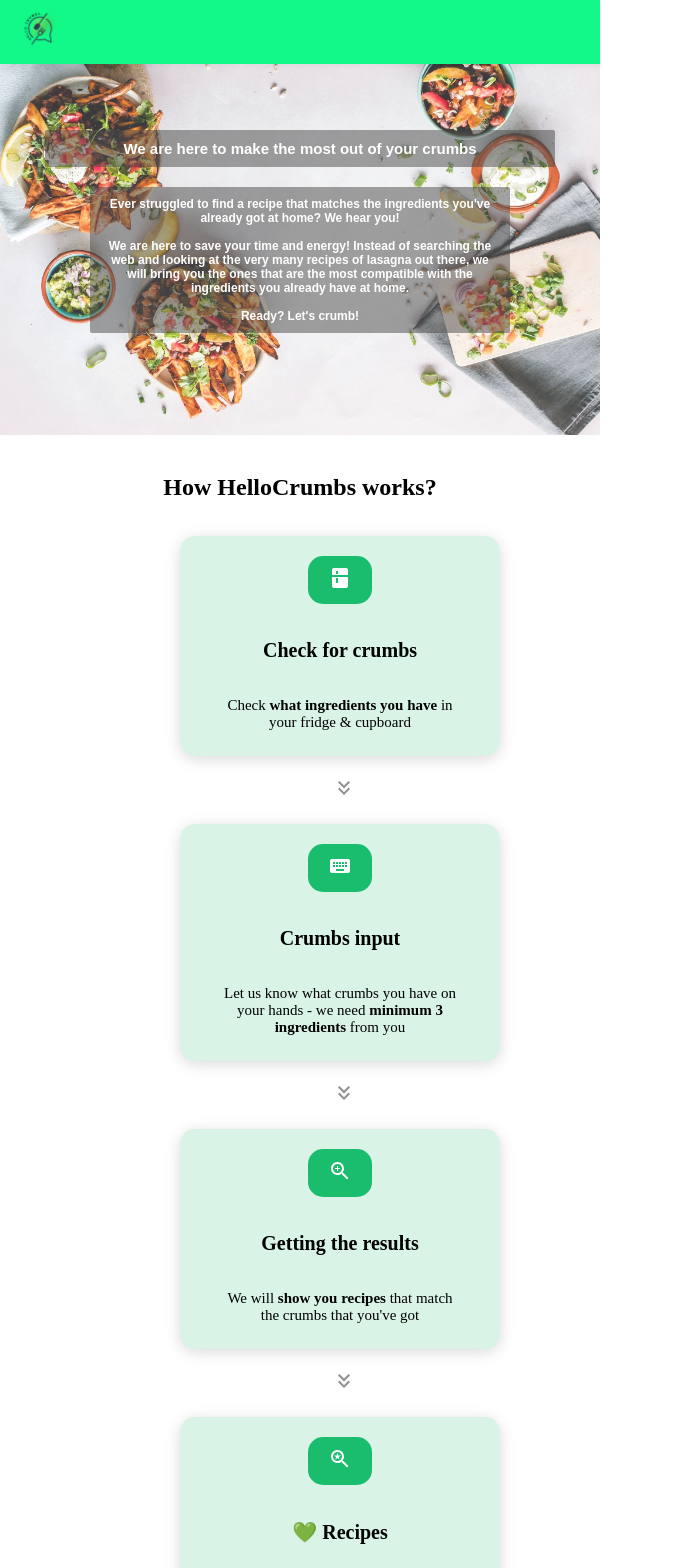
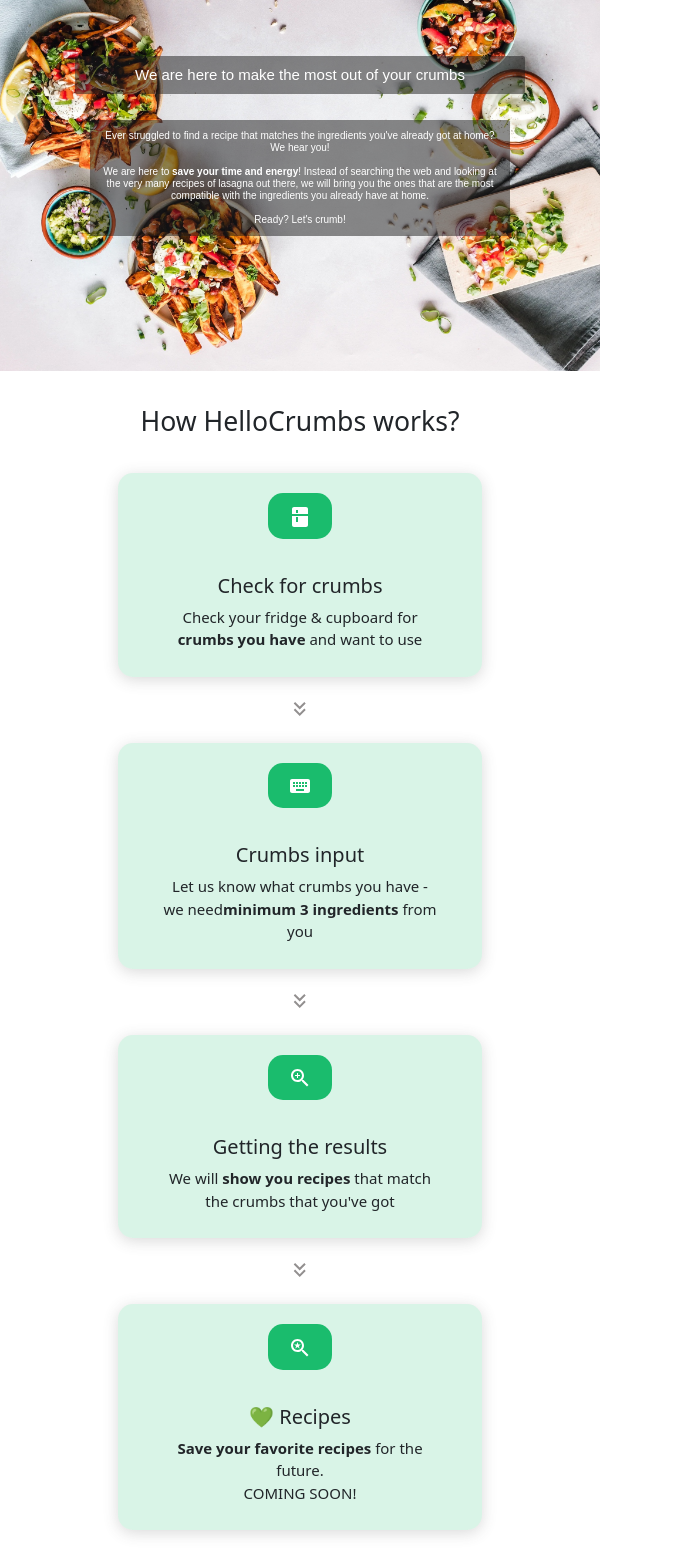
Before and after one commit to koolleeo/Hello-Crumbs-Project, a React (Create React App) app: page / in a window 600 px wide. Shown: the top 1568 px of the page, 680 px wide, since content can reach past the window. Built offline with nearby package versions, Linux system fonts and the light colour scheme.

Commit message:
styling - logo, homepage

```diff
--- a/src/App.js
+++ b/src/App.js
@@ -12,7 +12,7 @@
 
 import React from "react";
 import { BrowserRouter as Router, Route, Routes } from "react-router-dom";
-// import "../node_modules/bootstrap/dist/css/bootstrap.min.css";
+import "../node_modules/bootstrap/dist/css/bootstrap.min.css";
 
 import NavigationBar from "./components/NavigationBar";
 import Footer from "./components/Footer";
--- a/src/components/NavigationBar.js
+++ b/src/components/NavigationBar.js
@@ -21,6 +21,9 @@
     <div className="navigationbar" id={expandNavigationBar ? "open" : "close"}>
       {/* Button used for expanding the navbar on a smaller screen */}
       <div className="toggleButton">
+        <div>
+          <img className="logo-mobile" src={Logo} onClick={() => navigate("/")} />
+        </div>
         {/* Function inside the button to set expand state when the button is clicked  */}
         <button
           onClick={() => {
@@ -33,7 +36,7 @@
       </div>
       <div className="header">
         <div>
-          <img className="logo" src={Logo} onClick={() => navigate("/")} />
+          <img className="logo-wide" src={Logo} onClick={() => navigate("/")} />
         </div>
         <div className="links">
           <Link to="/">Home</Link>
--- a/src/components/StepsSection.js
+++ b/src/components/StepsSection.js
@@ -22,7 +22,8 @@
           <h3>Check for crumbs</h3>
 
           <p>
-            Check <b>what ingredients you have</b> in your fridge & cupboard
+            Check your fridge & cupboard for <b>crumbs you have</b> and want to
+            use
           </p>
         </div>
         <div className="arrow-icon">
@@ -35,7 +36,7 @@
           <h3>Crumbs input</h3>
 
           <p>
-            Let us know what crumbs you have on your hands - we need{" "}
+            Let us know what crumbs you have - we need
             <b>minimum 3 ingredients </b>from you
           </p>
         </div>
@@ -63,7 +64,8 @@
           <h3>💚 Recipes</h3>
 
           <p>
-            <b>Save your favorite recipes </b> for the future
+            <b>Save your favorite recipes </b> for the future. <br></br>COMING
+            SOON!
           </p>
         </div>
       </div>
--- a/src/styles/Footer.css
+++ b/src/styles/Footer.css
@@ -8,7 +8,7 @@
   align-items: center;
   flex-direction: column;
   padding-top: 10px;
-  margin-top: 50px;
+  margin-top: 30px;
   left: 0;
   bottom: 0;
 }
--- a/src/styles/Hero.css
+++ b/src/styles/Hero.css
@@ -30,8 +30,8 @@
   height: fit-content;
   background-color: rgb(27, 27, 27, 0.4);
   border-radius: 2px;
-  padding: 10px 30px;
-  font-size: 30px;
+  padding: 10px 20px;
+  font-size: 35px;
 }
 
 h4 {
@@ -40,9 +40,18 @@
   color: white;
   background-color: rgb(27, 27, 27, 0.4);
   border-radius: 2px;
-  margin-top: 40px;
-  padding: 10px 30px;
-  font-size: 20px;
+  margin-top: 35px;
+  padding: 10px 20px;
+  font-size: 25px;
+}
+
+@media only screen and (max-width: 1200px) {
+  h4 {
+    width: 65%;
+    margin-top: 10px;
+    font-size: 20px;
+    background-color: rgb(27, 27, 27, 0.5);
+  }
 }
 
 @media only screen and (max-width: 900px) {
@@ -53,7 +62,7 @@
   }
 
   h4 {
-    width: 50%;
+    width: 65%;
     font-size: 15px;
     background-color: rgb(27, 27, 27, 0.5);
   }
@@ -63,14 +72,13 @@
   h1 {
     width: 75%;
     font-size: 15px;
-    background-color: rgb(27, 27, 27, 0.5);
+    padding: 10px 10px;
   }
 
   h4 {
-    width: 65%;
-    padding: 10px 15px;
-    font-size: 12px;
+    width: 70%;
+    padding: 10px 10px;
+    font-size: 10px;
     margin-top: 10px;
-    background-color: rgb(27, 27, 27, 0.5);
   }
 }
--- a/src/styles/NavigationBar.css
+++ b/src/styles/NavigationBar.css
@@ -14,16 +14,28 @@
   justify-content: center;
 }
 
-.logo {
+.logo-wide {
   width: 100px;
   margin-top: 5px;
   margin-bottom: 5px;
   margin-left: 15px;
 }
 
-.logo:hover {
+.logo-wide:hover {
   scale: 1.1;
   cursor: pointer;
+}
+
+.logo-mobile {
+  width: 80px;
+  margin-left: 20px;
+  display: hidden;
+}
+
+.logo-mobile:hover {
+  scale: 1.1;
+  cursor: pointer;
+  display: hidden;
 }
 
 .links {
@@ -52,11 +64,11 @@
   height: 100px;
   display: flex;
   align-items: center;
-  justify-content: flex-end;
+  justify-content: space-between;
 }
 
 .toggleButton svg {
-  font-size: 50px;
+  font-size: 60px;
 }
 
 .toggleButton button {
@@ -75,13 +87,14 @@
 }
 
 #open {
-  height: 100vh;
+  height: 50vh;
 }
 
 #open .links {
   flex-direction: column;
   justify-content: flex-start;
-  margin-top: 100px;
+  margin-top: 30px;
+  padding-bottom: 30px;
 }
 
 #open a {
@@ -99,13 +112,13 @@
     margin: 15px;
   }
 
-  .logo {
+  .logo-wide {
     width: 70px;
   }
 }
 
 @media only screen and (max-width: 600px) {
-  .logo {
+  .logo-wide {
     width: 50px;
   }
 
@@ -123,6 +136,10 @@
     display: flex;
   }
   #close a {
+    display: none;
+  }
+
+  .logo-wide {
     display: none;
   }
 }
@@ -143,4 +160,8 @@
   #open .links {
     flex-direction: row;
   }
+
+  .logo-mobile {
+    display: flex;
+  }
 }
--- a/src/styles/StepsSection.css
+++ b/src/styles/StepsSection.css
@@ -9,12 +9,11 @@
   padding-right: 40px;
   display: flex;
   flex-direction: row;
-  justify-content: center;
   align-items: center;
 }
 
 .step-card {
-  width: 22%;
+  width: 25%;
   height: 100%;
   padding: 10px;
   margin: 20px 15px;
@@ -53,7 +52,7 @@
 }
 
 .button {
-  margin-bottom: 100px;
+  margin-bottom: 30px;
   display: flex;
   justify-content: center;
 }
@@ -88,4 +87,7 @@
     font-size: 18px;
     width: 30% !important;
   }
+  .step-card {
+    width: 70%;
+  }
 }
```
Also changed, not shown: src/assets/HeroImage.jpg (deleted).
